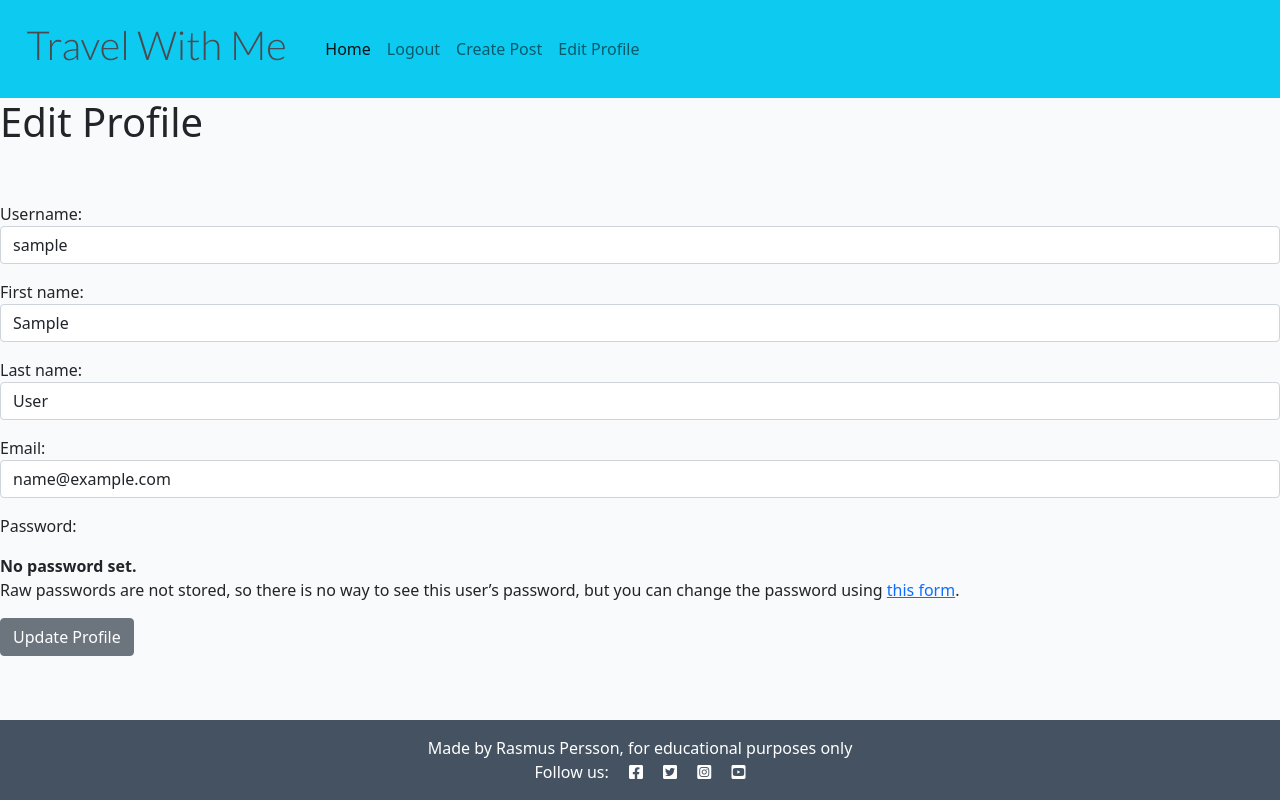
After one commit to Mysanthropium/djangoBlog, a Django app: page /edit_profile/ in a window 1280 px wide. The commit adds this page. Run offline with Django 3.2, Linux system fonts and the light colour scheme; the visitor is signed in with stand-in values (Sample User, id 1).

Commit message:
Add edit profile page

```diff
--- a/blog/forms.py
+++ b/blog/forms.py
@@ -1,8 +1,20 @@
 from .models import Comment
 from django import forms
+from django.contrib.auth.forms import UserChangeForm
+from django.contrib.auth.models import User
 
 
 class CommentForm(forms.ModelForm):
     class Meta:
         model = Comment
         fields = ('body',)
+
+class EditProfileForm(UserChangeForm):
+    email = forms.EmailField(widget=forms.EmailInput(attrs={'class': 'form-control'}))
+    first_name = forms.CharField(max_length=100, widget=forms.TextInput(attrs={'class': 'form-control'}))
+    last_name = forms.CharField(max_length=100, widget=forms.TextInput(attrs={'class': 'form-control'}))
+    username = forms.CharField(max_length=100, widget=forms.TextInput(attrs={'class': 'form-control'}))
+
+    class Meta:
+        model = User
+        fields = ('username', 'first_name', 'last_name', 'email', 'password')
--- a/blog/urls.py
+++ b/blog/urls.py
@@ -1,12 +1,13 @@
 from . import views
-from .views import PostCreateView, PostUpdateView, DeleteView
+from .views import PostCreateView, PostUpdateView, DeleteView, UserEditView
 from django.urls import path
 
 
 urlpatterns = [
     path('', views.PostList.as_view(), name='home'),
     path('post_create/', views.PostCreateView.as_view(), name='post_create'),
-    path('<slug:slug>/', views.PostDetail.as_view(), name='post_detail'),
+    path('edit_profile/', views.UserEditView.as_view(), name='edit_profile'),
+    path('post_detail/<slug:slug>/', views.PostDetail.as_view(), name='post_detail'),
     path('like/<slug:slug>', views.PostLike.as_view(), name='post_like'),
     path('post_update/<int:pk>', views.PostUpdateView.as_view(), name='post_update'),
     path('post_delete/<int:pk>', views.PostDeleteView.as_view(), name='post_delete'),
--- a/blog/views.py
+++ b/blog/views.py
@@ -2,11 +2,21 @@ from django.shortcuts import render, get_object_or_404, reverse
 from django.views import generic, View
 from django.views.generic import TemplateView, ListView, DetailView
 from django.views.generic.edit import FormView, CreateView, UpdateView, DeleteView
+from django.contrib.auth.forms import UserChangeForm
 from django.urls import reverse_lazy
 from django.http import HttpResponseRedirect
 from django.utils.text import slugify
 from .models import Post
-from .forms import CommentForm
+from .forms import CommentForm, EditProfileForm
+
+
+class UserEditView(generic.UpdateView):
+    form_class = EditProfileForm
+    template_name = 'account/edit_profile.html'
+    success_url = '/'
+
+    def get_object(self):
+        return self.request.user
 
 
 class PostList(generic.ListView):
@@ -17,7 +27,6 @@ class PostList(generic.ListView):
 
 
 class PostDetail(View):
-
     def get(self, request, slug, *args, **kwargs):
         queryset = Post.objects.filter(status=1)
         post = get_object_or_404(queryset, slug=slug)
@@ -89,9 +98,13 @@ class EventCreateView(CreateView):
 
 
 class PostUpdateView(UpdateView):
+    def form_valid(self, form):
+        form.instance.author_id = self.request.user.pk
+        form.instance.slug = slugify(form.instance.title)
+        return super().form_valid(form)
     model = Post
     template_name = 'post_update.html'
-    fields = ['title', 'slug', 'featured_image', 'excerpt', 'content']
+    fields = ['title', 'featured_image', 'excerpt', 'content']
     success_url = '/'
 
 
--- /dev/null
+++ b/templates/account/edit_profile.html
@@ -0,0 +1,20 @@
+{% extends "base.html" %}
+
+{% block title %}Edit Profile{% endblock %}
+
+{% block content %}
+
+
+<h1>Edit Profile</h1>
+<br/><br/>
+
+<div class="form-group">
+    <form method="POST">
+        {% csrf_token %}
+        {{ form.as_p }}
+        <button class="btn btn-secondary">Update Profile</button>
+    </form>
+</div>
+
+
+{% endblock %}
--- a/templates/base.html
+++ b/templates/base.html
@@ -44,7 +44,7 @@
                         <a class="nav-link" href="{% url 'post_create' %}">Create Post</a>
                     </li>
                     <li class="nav-item">
-                        <a class="nav-link" href="{% url 'create_event' %}">Create Event</a>
+                        <a class="nav-link" href="{% url 'edit_profile' %}">Edit Profile</a>
                     </li>
                     {% else %}
                     <li class="nav-item">
```
